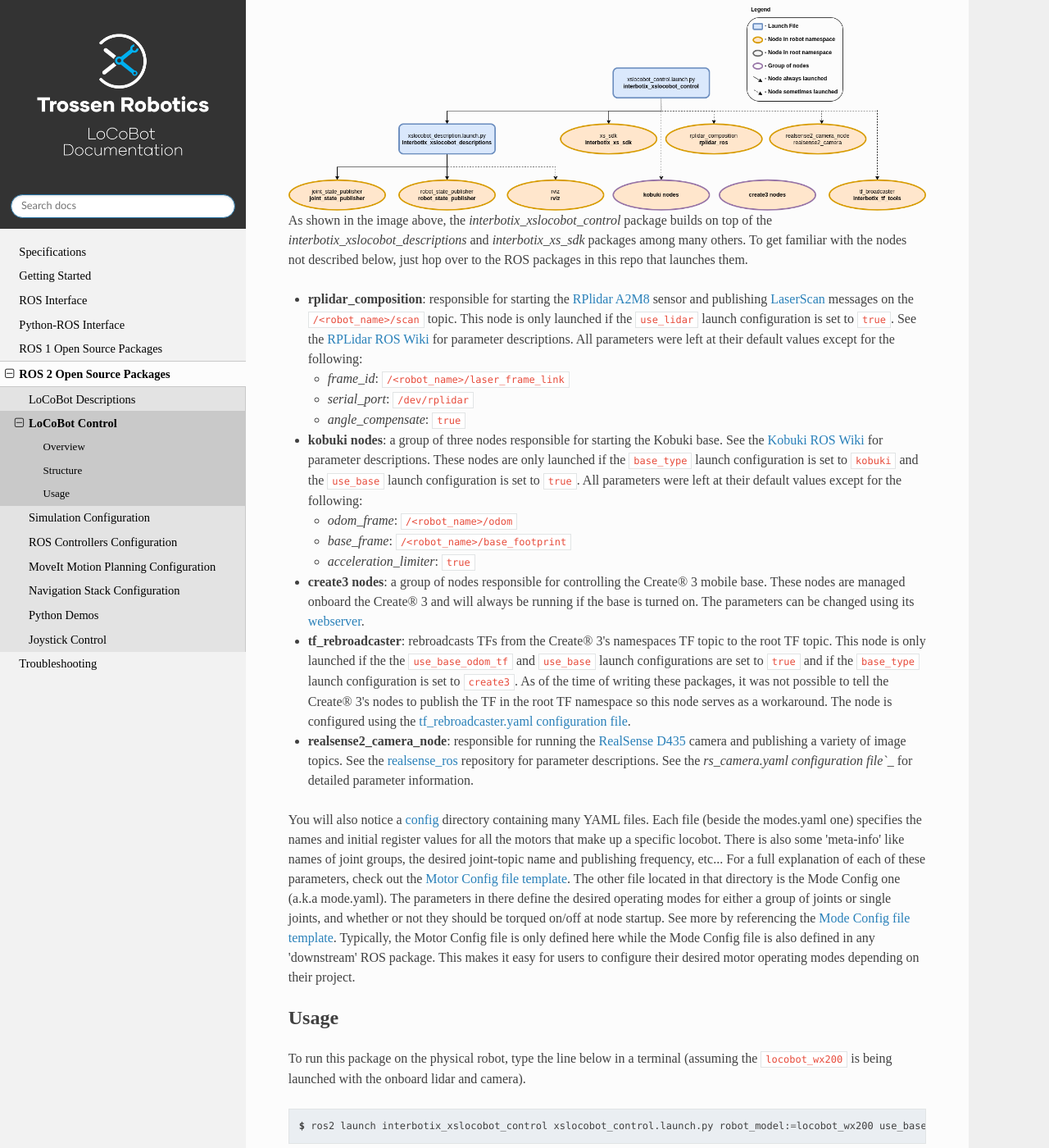
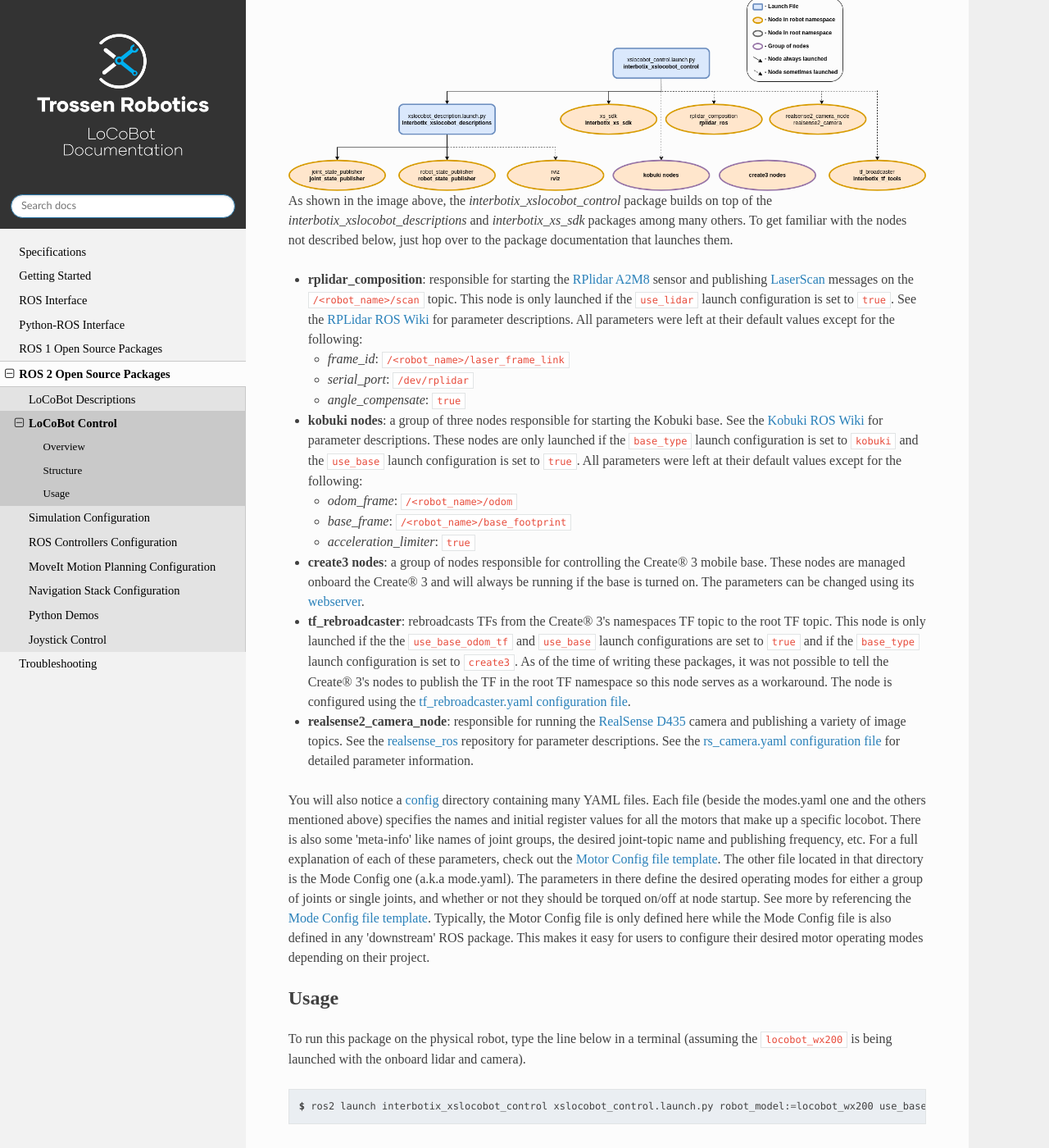
Before and after one commit to TrossenRobotics/interbotix_xslocobots_docs, a Sphinx documentation site: the page built from docs/ros2_packages/locobot_control.rst, in a window 1280 px wide and 1400 px high, scrolled down 481 px. Shown: the whole window at 82% size. Built offline with Sphinx 7.4.7 and the Read the Docs theme 2.0.0, drawn with Linux system fonts in a browser that asks for light colours; some web fonts are replaced; formulas are drawn with MathJax 3; some of the changed text lies outside the part shown.

Commit message:
Update wording in ROS 2 Control pkg

```diff
--- a/docs/ros2_packages/locobot_control.rst
+++ b/docs/ros2_packages/locobot_control.rst
@@ -29,7 +29,7 @@
 
 As shown in the image above, the *interbotix_xslocobot_control* package builds on top of the
 *interbotix_xslocobot_descriptions* and *interbotix_xs_sdk* packages among many others. To get
-familiar with the nodes not described below, just hop over to the ROS packages in this repo that
+familiar with the nodes not described below, just hop over to the package documentation that
 launches them.
 
 -   **rplidar_composition**: responsible for starting the `RPlidar A2M8`_ sensor and publishing
@@ -66,19 +66,19 @@
 
 -   **realsense2_camera_node**: responsible for running the `RealSense D435`_ camera and publishing
     a variety of image topics. See the `realsense_ros`_ repository for parameter
-    descriptions. See the `rs_camera.yaml configuration file`_` for detailed parameter information.
+    descriptions. See the `rs_camera.yaml configuration file`_ for detailed parameter information.
 
 You will also notice a `config`_ directory containing many YAML files. Each file (beside the
-modes.yaml one) specifies the names and initial register values for all the motors that make up a
-specific locobot. There is also some 'meta-info' like names of joint groups, the desired
-joint-topic name and publishing frequency, etc... For a full explanation of each of these
-parameters, check out the `Motor Config file template`_. The other file located in that directory
-is the Mode Config one (a.k.a mode.yaml). The parameters in there define the desired operating
-modes for either a group of joints or single joints, and whether or not they should be torqued
-on/off at node startup. See more by referencing the `Mode Config file template`_. Typically, the
-Motor Config file is only defined here while the Mode Config file is also defined in any
-'downstream' ROS package. This makes it easy for users to configure their desired motor operating
-modes depending on their project.
+modes.yaml one and the others mentioned above) specifies the names and initial register values for
+all the motors that make up a specific locobot. There is also some 'meta-info' like names of joint
+groups, the desired joint-topic name and publishing frequency, etc. For a full explanation of each
+of these parameters, check out the `Motor Config file template`_. The other file located in that
+directory is the Mode Config one (a.k.a mode.yaml). The parameters in there define the desired
+operating modes for either a group of joints or single joints, and whether or not they should be
+torqued on/off at node startup. See more by referencing the `Mode Config file template`_.
+Typically, the Motor Config file is only defined here while the Mode Config file is also defined in
+any 'downstream' ROS package. This makes it easy for users to configure their desired motor
+operating modes depending on their project.
 
 .. _`RPlidar A2M8`: https://www.slamtec.com/en/Lidar/A2
 .. _`LaserScan`: http://docs.ros.org/latest/api/sensor_msgs/html/msg/LaserScan.html
```
Also changed, not shown: other parts of docs/ros2_packages/locobot_control.rst (+5 -7 lines).
